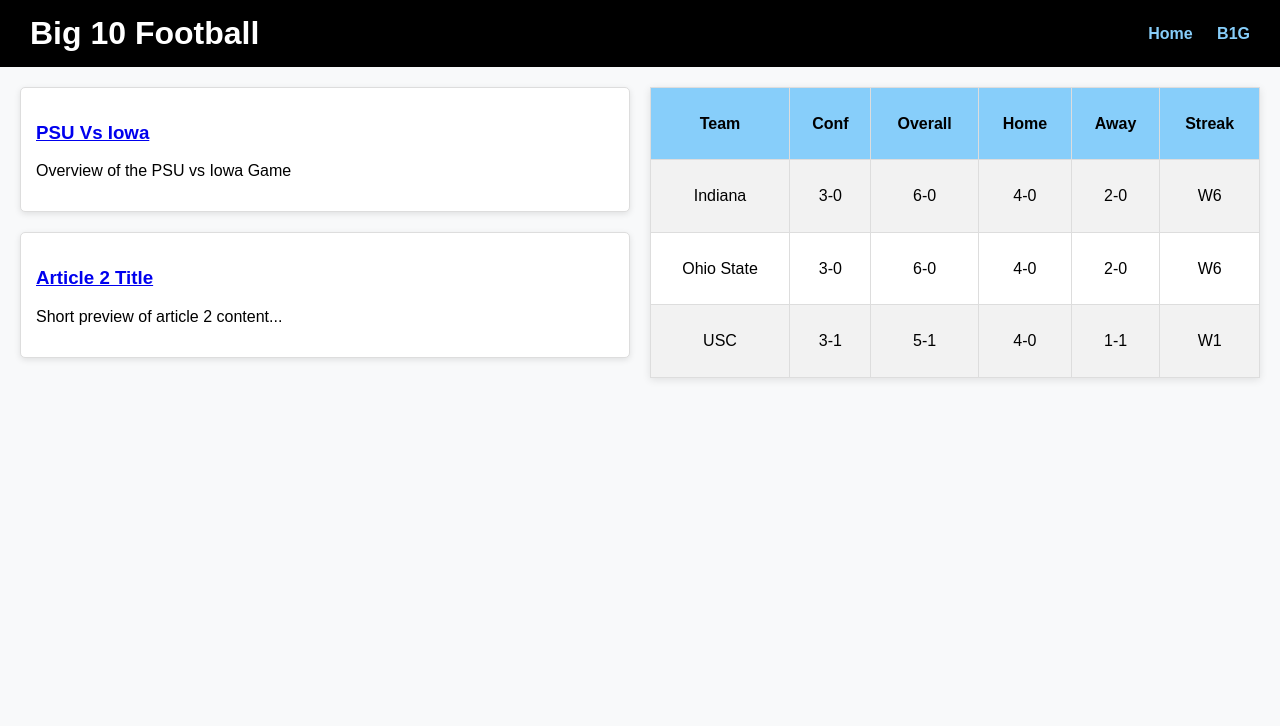
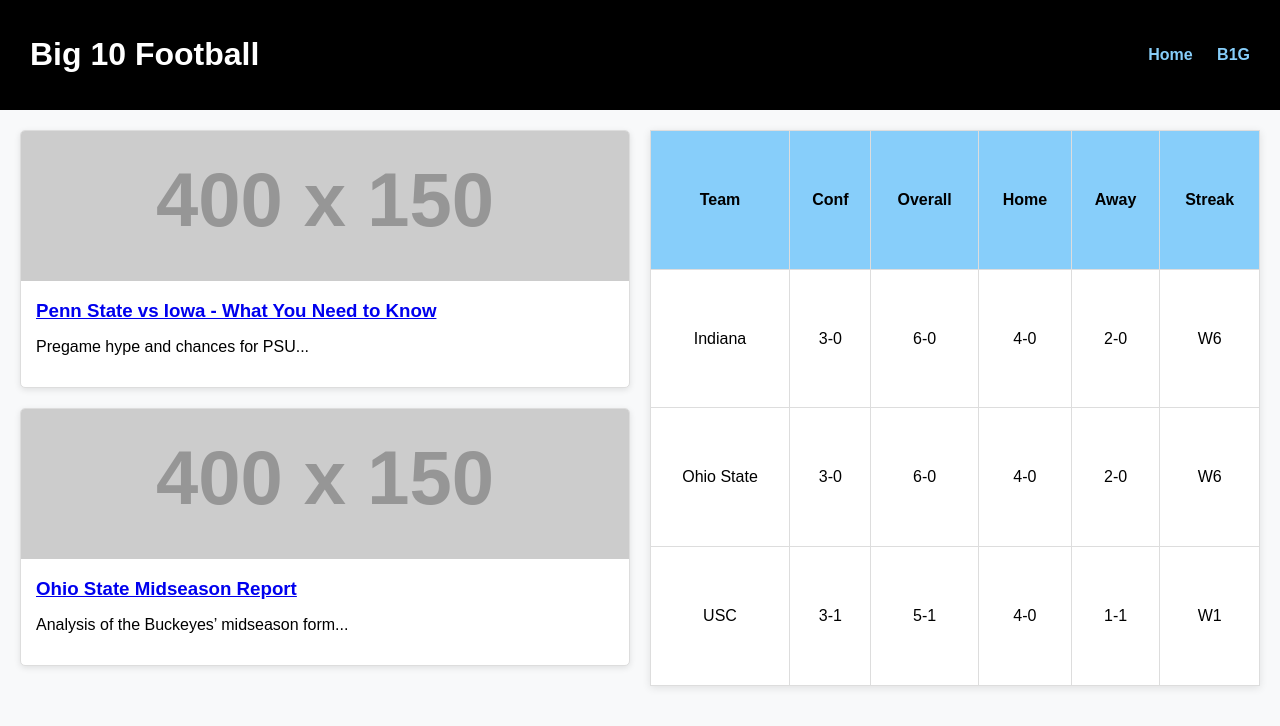
Before and after one commit to alexpie322010/Big10, a plain HTML site: page b1g.html in a window 1280 px wide. Drawn offline with Linux system fonts and the light colour scheme; placeholder pictures from the web are drawn by us.

Commit message:
Refactor article previews and add images
Updated article previews with images and improved text structure.

```diff
--- a/b1g.html
+++ b/b1g.html
@@ -5,64 +5,18 @@
   <meta name="viewport" content="width=device-width, initial-scale=1.0">
   <title>B1G Standings</title>
   <style>
-    body {
-      margin: 0;
-      font-family: Arial, sans-serif;
-      background-color: #f8f9fa;
-      color: #000;
-    }
-    header {
-      background-color: #000;
-      color: #fff;
-      display: flex;
-      justify-content: space-between;
-      align-items: center;
-      padding: 15px 30px;
-    }
-    header h1 {
-      margin: 0;
-    }
-    nav a {
-      color: #87cefa;
-      text-decoration: none;
-      margin-left: 20px;
-      font-weight: bold;
-    }
-    .container {
-      display: flex;
-      padding: 20px;
-    }
-    .articles {
-      flex: 1;
-      margin-right: 20px;
-    }
-    .articles .article-preview {
-      background: #fff;
-      margin-bottom: 20px;
-      padding: 15px;
-      border: 1px solid #ddd;
-      border-radius: 5px;
-      box-shadow: 0 2px 6px rgba(0,0,0,0.1);
-    }
-    .standings {
-      flex: 1;
-      border-collapse: collapse;
-      width: 100%;
-      background: #fff;
-      box-shadow: 0 2px 8px rgba(0,0,0,0.1);
-    }
-    .standings th, .standings td {
-      border: 1px solid #ddd;
-      padding: 8px;
-      text-align: center;
-    }
-    .standings th {
-      background-color: #87cefa;
-      color: #000;
-    }
-    .standings tr:nth-child(even) {
-      background-color: #f2f2f2;
-    }
+    body { margin: 0; font-family: Arial, sans-serif; background: #f8f9fa; color: #000; }
+    header { background: #000; color: #fff; display: flex; justify-content: space-between; align-items: center; padding: 15px 30px; }
+    nav a { color: #87cefa; text-decoration: none; margin-left: 20px; font-weight: bold; }
+    .container { display: flex; padding: 20px; gap: 20px; }
+    .articles { flex: 1; }
+    .article-preview { background: #fff; margin-bottom: 20px; border: 1px solid #ddd; border-radius: 5px; overflow: hidden; box-shadow: 0 2px 6px rgba(0,0,0,0.1); }
+    .article-preview img { width: 100%; height: 150px; object-fit: cover; }
+    .article-preview .text { padding: 15px; }
+    .article-preview h3 { margin: 0; }
+    .standings { flex: 1; border-collapse: collapse; width: 100%; background: #fff; box-shadow: 0 2px 8px rgba(0,0,0,0.1); }
+    .standings th, .standings td { border: 1px solid #ddd; padding: 8px; text-align: center; }
+    .standings th { background: #87cefa; }
   </style>
 </head>
 <body>
@@ -77,12 +31,18 @@
   <div class="container">
     <div class="articles">
       <div class="article-preview">
-        <h3><a href="1.html">PSU Vs Iowa</a></h3>
-        <p>Overview of the PSU vs Iowa Game</p>
+        <img src="https://via.placeholder.com/400x150" alt="Penn State vs Iowa">
+        <div class="text">
+          <h3><a href="1.html">Penn State vs Iowa - What You Need to Know</a></h3>
+          <p>Pregame hype and chances for PSU...</p>
+        </div>
       </div>
       <div class="article-preview">
-        <h3><a href="2.html">Article 2 Title</a></h3>
-        <p>Short preview of article 2 content...</p>
+        <img src="https://via.placeholder.com/400x150" alt="Ohio State Report">
+        <div class="text">
+          <h3><a href="2.html">Ohio State Midseason Report</a></h3>
+          <p>Analysis of the Buckeyes’ midseason form...</p>
+        </div>
       </div>
     </div>
 
@@ -91,7 +51,7 @@
       <tr><td>Indiana</td><td>3-0</td><td>6-0</td><td>4-0</td><td>2-0</td><td>W6</td></tr>
       <tr><td>Ohio State</td><td>3-0</td><td>6-0</td><td>4-0</td><td>2-0</td><td>W6</td></tr>
       <tr><td>USC</td><td>3-1</td><td>5-1</td><td>4-0</td><td>1-1</td><td>W1</td></tr>
-      <!-- Continue with rest of standings... -->
+      <!-- Add remaining teams here -->
     </table>
   </div>
 </body>
```
